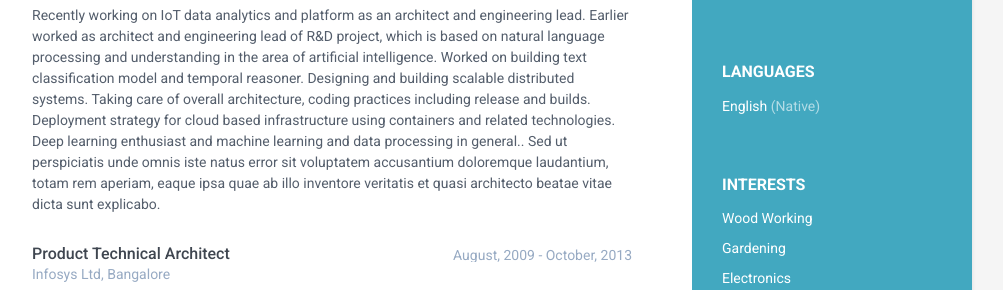
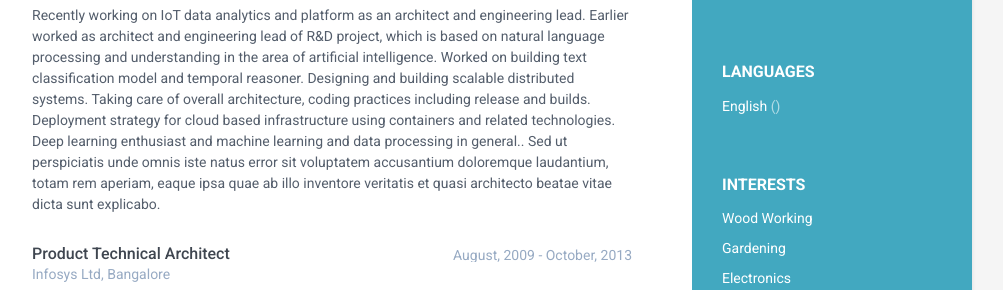
Before and after one commit to arun-y/arun-y.github.io, a Jekyll site: the page built from index.html, in a window 1280 px wide. Shown: the part 643-933 px from the top of the page, without its empty margins (168-1171 px from the left). Built offline with Jekyll 4.4.1, drawn with Linux system fonts in a browser that asks for light colours.

Commit message:
language updated

```diff
--- a/_data/data.yml
+++ b/_data/data.yml
@@ -23,7 +23,7 @@ sidebar:
     languages:
         - language:
           idiom: English
-          level: Native
+          level:
 
     interests:
         - interest:
```
